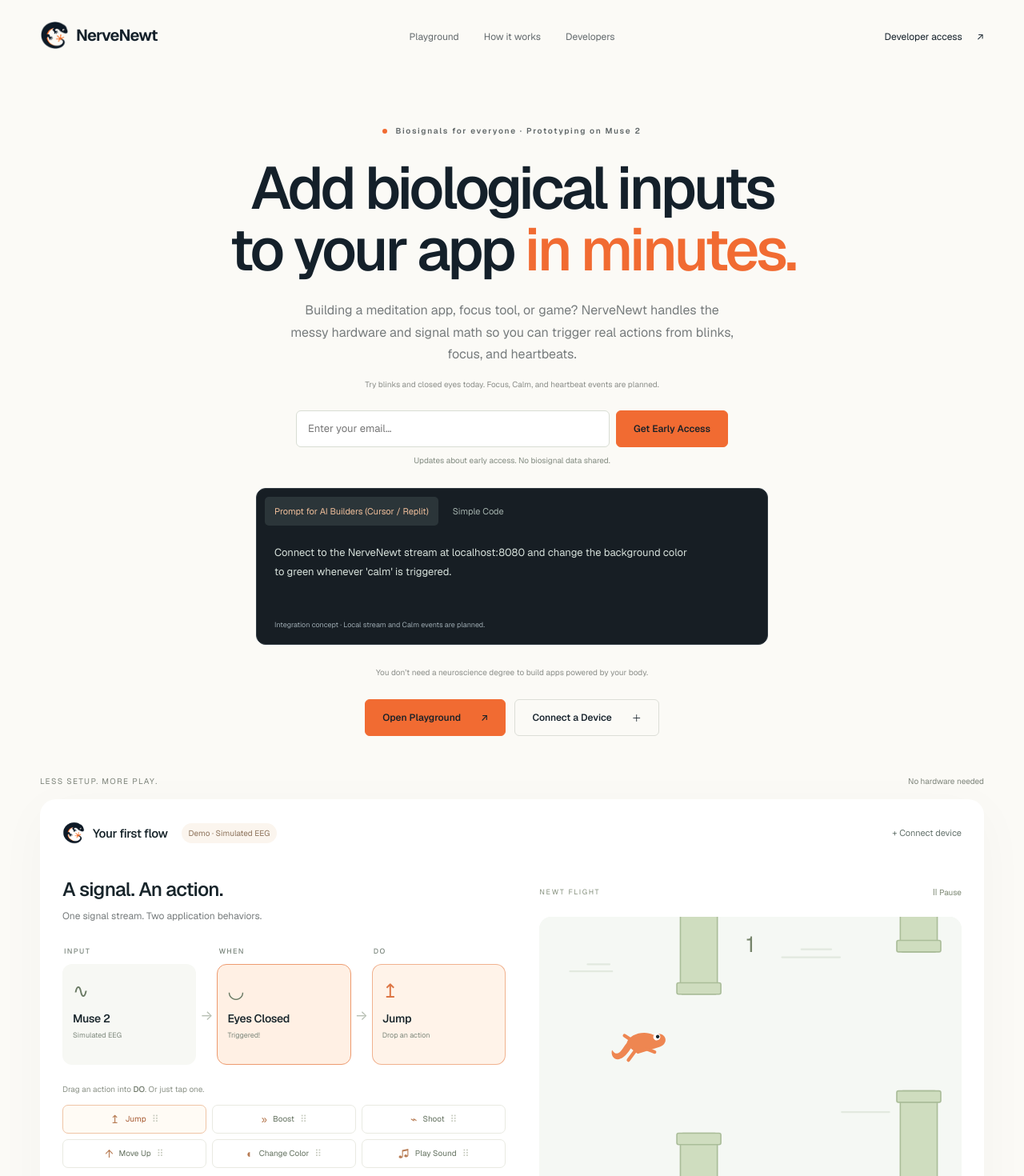
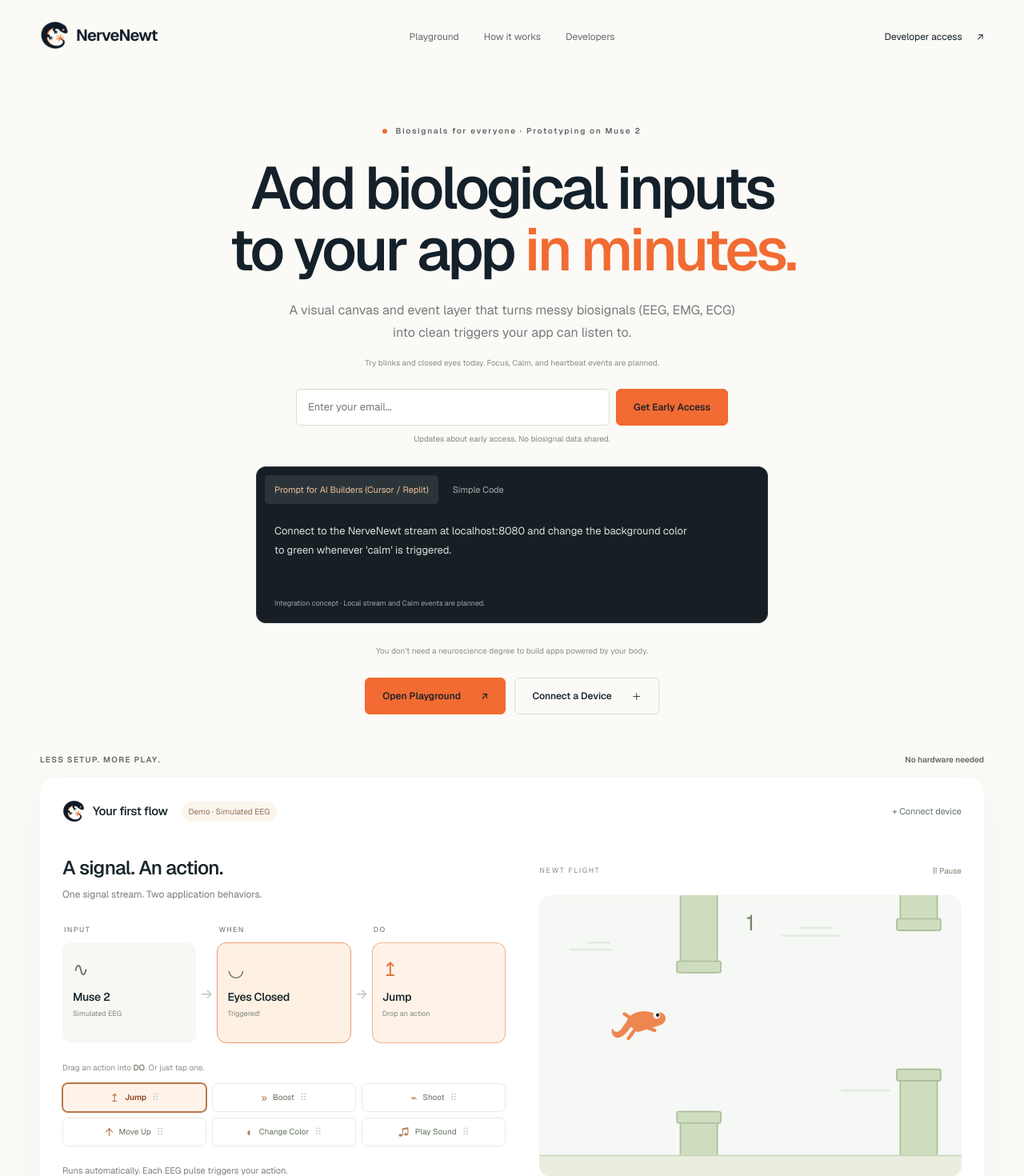
Before and after one commit to sarthakjena05/nervenewt, a React (Vite) app: page / in a window 1280 px wide. Shown: the top 1470 px of the page at 80% size. Built offline with nearby package versions, Linux system fonts and the light colour scheme.

Commit message:
Polish approachable copy, kicker contrast, and form focus states

```diff
--- a/index.html
+++ b/index.html
@@ -7,11 +7,11 @@
     <link rel="shortcut icon" type="image/png" href="/nervenewt-icon.png" />
     <link rel="apple-touch-icon" href="/nervenewt-icon.png" />
     <meta name="theme-color" content="#FBFAF6" />
-    <title>NerveNewt — Developer infrastructure for biosignals</title>
+    <title>NerveNewt — Turn biosignals into app events</title>
     <link rel="icon" type="image/png" href="/favicon.png" />
     <meta
       name="description"
-      content="NerveNewt is developer infrastructure for neural and physiological signals — one interface between biosensing hardware and the applications developers build on top of it."
+      content="Turn biosignals into simple app events with NerveNewt. Try the Muse 2 prototype or browser simulator, and request early access for your app."
     />
   </head>
   <body>
--- a/src/components/FAQ.jsx
+++ b/src/components/FAQ.jsx
@@ -2,7 +2,7 @@ import React from "react";
 const FAQ_ITEMS = [
   {
     q: "Is NerveNewt available to use yet",
-    a: "Not publicly. We're early and currently prototyping the interface with consumer EEG hardware like Muse 2. What's on this page is the direction, not a shipped product.",
+    a: "You can try the browser demo today, with simulated signals or a Muse 2. The broader platform is in development. Request early access if you'd like to build with us.",
   },
   {
     q: "Do you make a headset",
@@ -10,7 +10,7 @@ const FAQ_ITEMS = [
   },
   {
     q: "What hardware will it support",
-    a: "We're starting with EEG and designing toward EMG, ECG, and EOG. Support is planned, not guaranteed for any specific device yet.",
+    a: "We're actively prototyping with the Muse 2 and expanding toward OpenBCI, with EMG and ECG on our roadmap. Request early access above if you're building with a specific device.",
   },
   {
     q: "Is this reading my thoughts or emotions",
--- a/src/components/Hero.jsx
+++ b/src/components/Hero.jsx
@@ -25,9 +25,8 @@ export default function Hero({ onConnect }) {
         <br className="desktop-break" /> to your app <span>in minutes.</span>
       </h1>
       <p>
-        Building a meditation app, focus tool, or game? NerveNewt handles the
-        messy hardware and signal math so you can trigger real actions from
-        blinks, focus, and heartbeats.
+        A visual canvas and event layer that turns messy biosignals (EEG, EMG,
+        ECG) into clean triggers your app can listen to.
       </p>
       <div className="hero-note">
         Try blinks and closed eyes today. Focus, Calm, and heartbeat events are
--- a/src/styles/playground.css
+++ b/src/styles/playground.css
@@ -6,7 +6,8 @@
   justify-content: space-between;
   gap: 16px;
   margin-bottom: 16px;
-  color: #7d847a;
+  color: #62695f;
+  font-weight: 600;
   font-size: 10px;
   letter-spacing: 1.3px;
 }
@@ -210,9 +211,11 @@
   color: #b77b53;
 }
 .action-chip[aria-pressed="true"] {
-  color: #a65830;
-  border-color: #efc5a6;
-  background: #fffbf5;
+  color: #88431f;
+  border-color: #b9774c;
+  background: #fff3e9;
+  box-shadow: 0 0 0 1px #b9774c;
+  font-weight: 600;
 }
 .action-chip:hover {
   border-color: #d6ae88;
@@ -955,4 +958,15 @@
     margin-left: 4px;
   }
 }
-.application-previews > .flight-panel { grid-area: auto; }
+.application-previews > .flight-panel {
+  grid-area: auto;
+}
+
+.access-form input:focus-visible,
+.access-form select:focus-visible,
+.early-access input:focus-visible {
+  outline: 1px solid #737373;
+  outline-offset: 2px;
+  border-color: #a3a3a3;
+}
+.action-chip[aria-pressed="true"]:hover { border-color: #b9774c; }
--- a/src/styles/site.css
+++ b/src/styles/site.css
@@ -258,7 +258,7 @@ pre {
   padding: clamp(64px, 7vw, 96px) 0;
 }
 .section .eyebrow {
-  color: #8b8d83;
+  color: #62695f;
   margin-bottom: 16px;
   font-size: 9px;
 }
```
